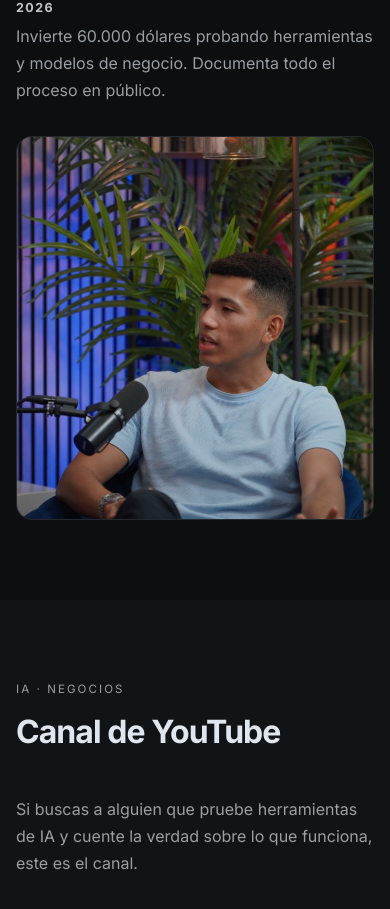
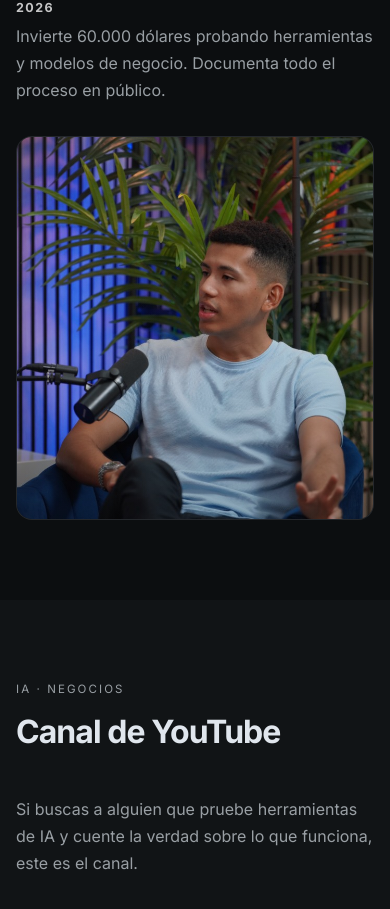
Before and after one commit to JoselercAI/MinoruWeb, a Next.js app: page / in a window 390 px wide. Shown: the part 2638-3547 px from the top of the page. Built offline with nearby package versions, Linux system fonts and the light colour scheme; no server answers; grey boxes are pictures that could not be loaded.

Commit message:
Lower desktop timeline image framing.
Move the timeline photo lower on desktop to show more of the subject without changing the card size or mobile crop.

Made-with: Cursor

```diff
--- a/app/page.module.scss
+++ b/app/page.module.scss
@@ -70,7 +70,7 @@
 }
 
 .timelineImage {
-  object-position: center 5% !important;
+  object-position: center 26% !important;
 }
 
 .visual::after,
```
